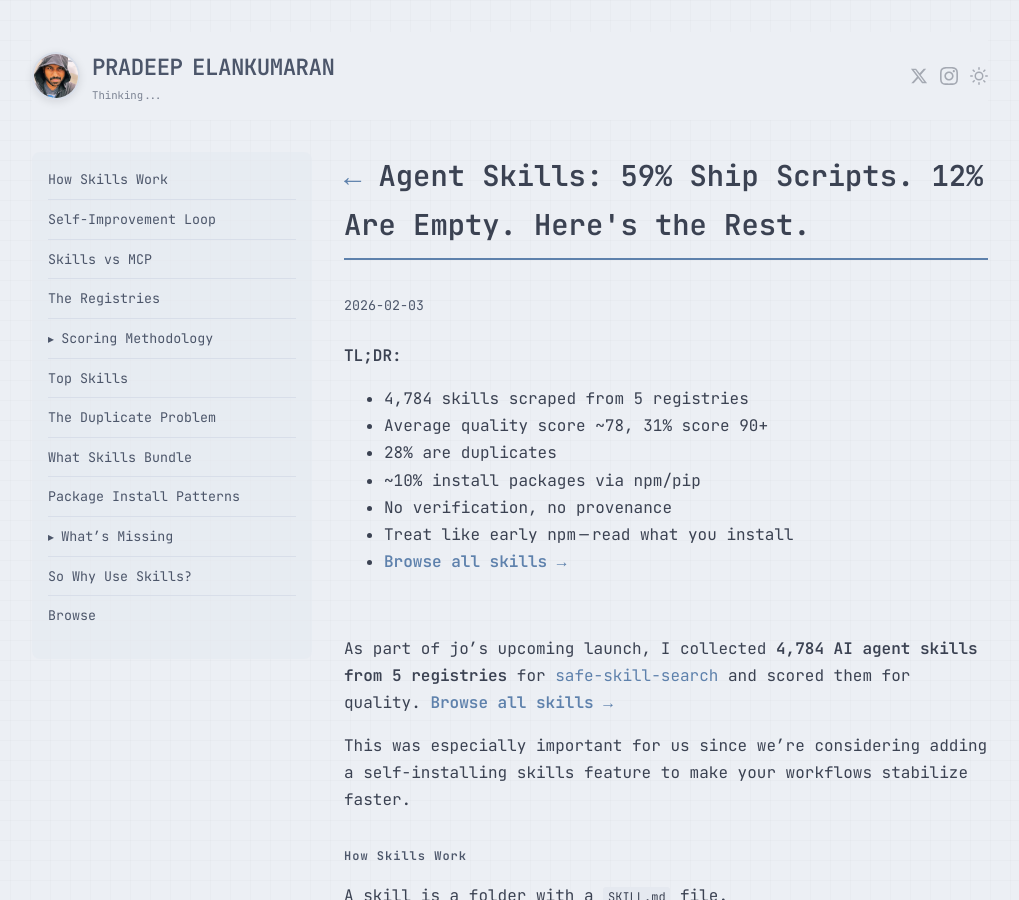
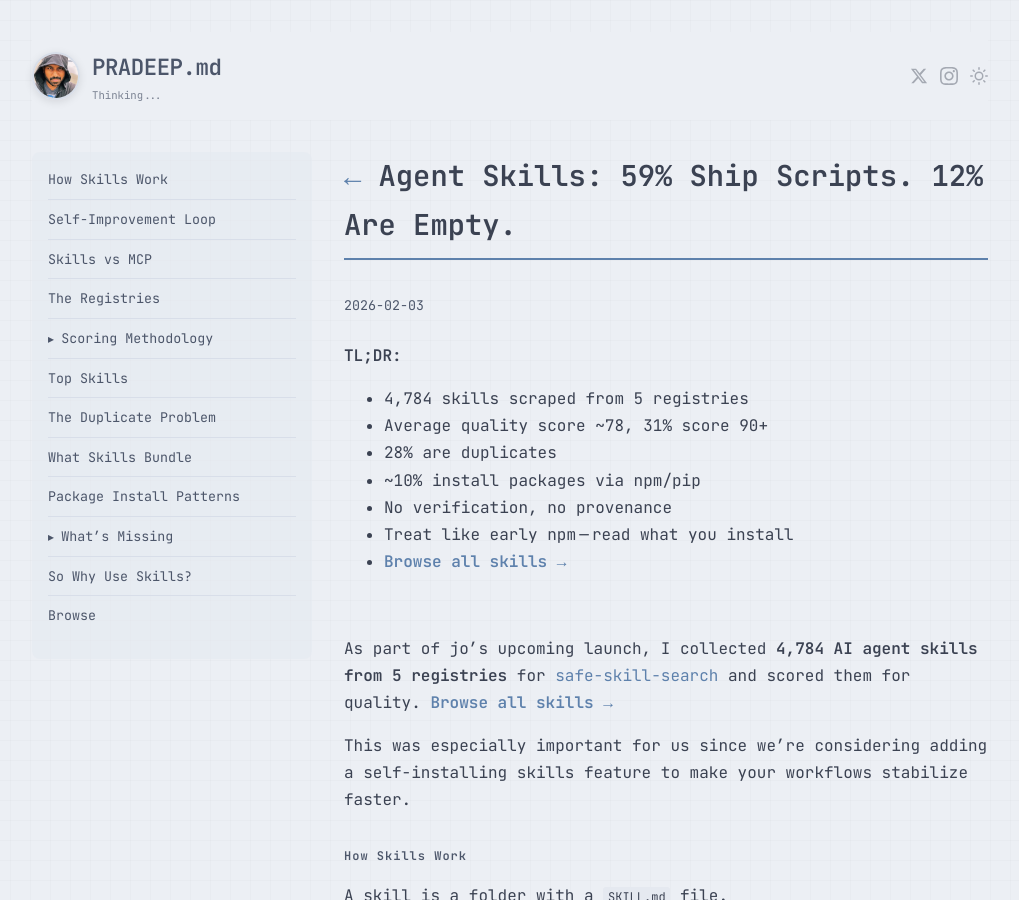
Before and after one commit to skyfallsin/skyfallsin.github.io, a Jekyll site: the page built from _posts/2026-02-03-ai-agent-skills-database.md, in a window 1280 px wide and 900 px high. Shown: the whole window, without its empty margins (130-1149 px from the left). Built offline with Jekyll 4.4.1, drawn with Linux system fonts in a browser that asks for light colours; nearby versions of some CDN libraries.

Commit message:
Update title to PRADEEP.md
Amp-Thread-ID: https://ampcode.com/threads/T-019c2b18-6df4-7539-bf76-c7924159ac18
Co-authored-by: Amp <amp@ampcode.com>

```diff
--- a/_config.yml
+++ b/_config.yml
@@ -1,4 +1,4 @@
-title: pradeep elankumaran
+title: PRADEEP.md
 description: notes and code
 url: https://pradeep.md
 author: pradeep elankumaran
--- a/_layouts/default.html
+++ b/_layouts/default.html
@@ -632,7 +632,7 @@
     <div class="header-left">
       <img src="/images/profile.jpg" alt="" class="profile-photo">
       <div class="header-text">
-        <a href="/" class="handle">PRADEEP ELANKUMARAN</a>
+        <a href="/" class="handle">PRADEEP.md</a>
         <span class="tagline">Thinking<span class="ellipsis"></span></span>
       </div>
     </div>
--- a/_posts/2026-02-03-ai-agent-skills-database.md
+++ b/_posts/2026-02-03-ai-agent-skills-database.md
@@ -1,6 +1,6 @@
 ---
 layout: post
-title: "Agent Skills: 59% Ship Scripts. 12% Are Empty. Here's the Rest."
+title: "Agent Skills: 59% Ship Scripts. 12% Are Empty."
 date: 2026-02-03
 ---
 
```
Also changed, not shown: _posts/2026-02-03-wa-meow-whatsapp-bridge.md (added, +68 -0 lines).
